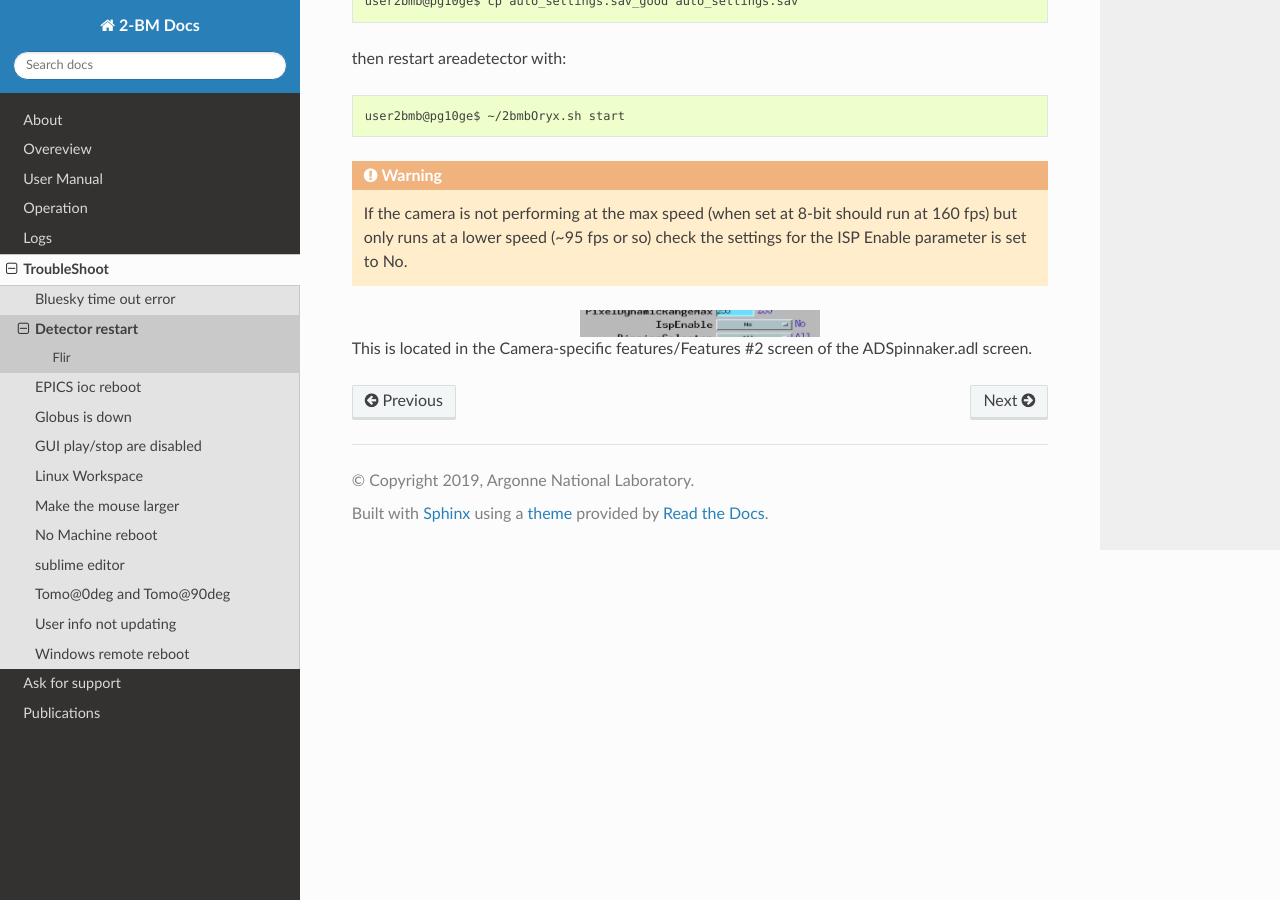
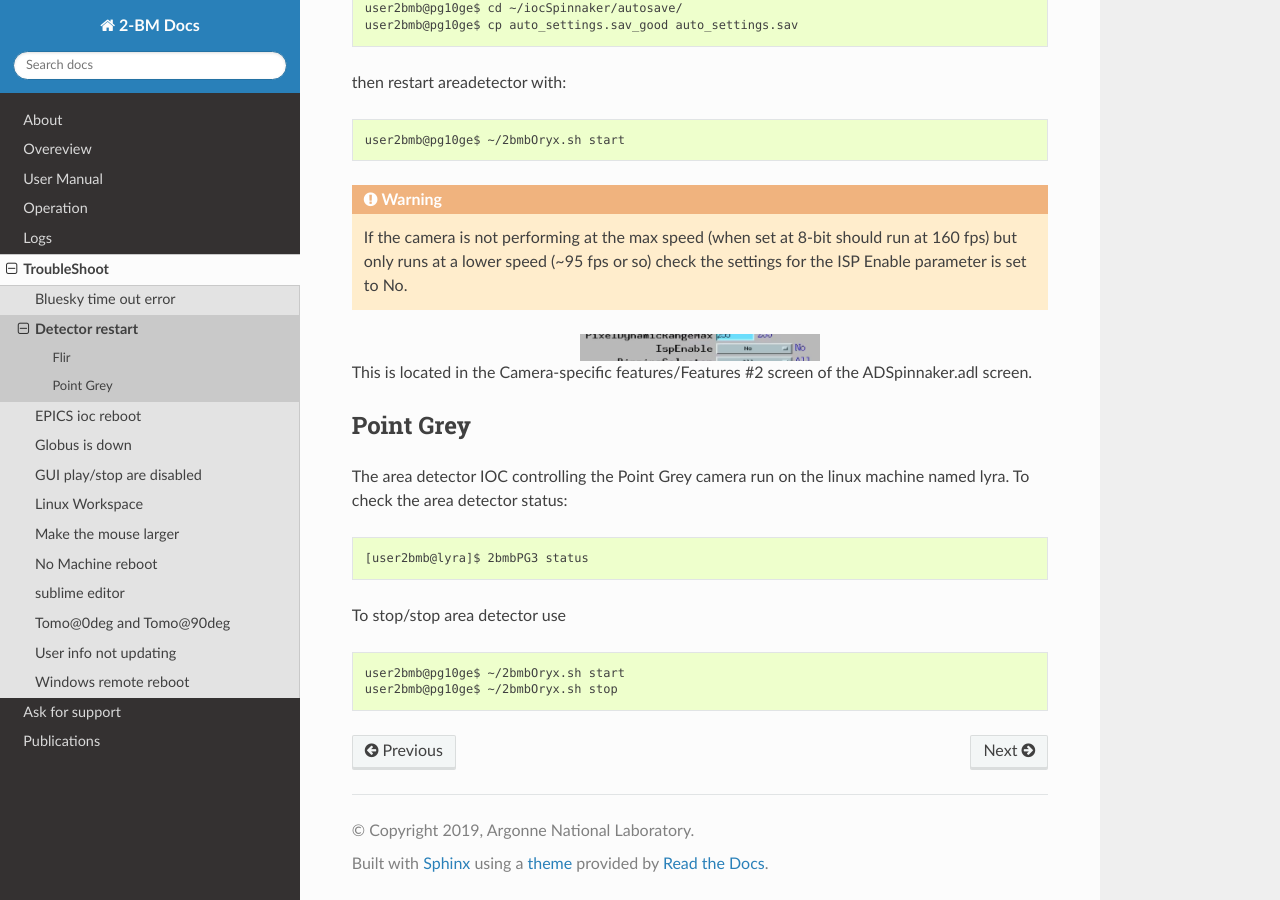
Before and after one commit to xray-imaging/2bm-docs, a Sphinx documentation site: the page built from docs/source/troubleshoot/item_0002.rst, in a window 1280 px wide and 900 px high, scrolled down 912 px. Built offline with Sphinx 7.4.7 and the Read the Docs theme 2.0.0, drawn with Linux system fonts in a browser that asks for light colours; the version number could not be read and is left out; grey boxes are pictures that could not be loaded.

Commit message:
added troubleshoot for point grey on lyra

```diff
--- a/docs/source/troubleshoot/item_0002.rst
+++ b/docs/source/troubleshoot/item_0002.rst
@@ -46,3 +46,15 @@
    :alt: tomo_user
 
 This is located in the Camera-specific features/Features #2 screen of the ADSpinnaker.adl screen.
+
+Point Grey
+----------
+
+The area detector IOC controlling the Point Grey camera run on the linux machine named lyra. To check the area detector status::
+
+    [user2bmb@lyra]$ 2bmbPG3 status
+
+To stop/stop area detector use ::
+
+    user2bmb@pg10ge$ ~/2bmbOryx.sh start
+    user2bmb@pg10ge$ ~/2bmbOryx.sh stop
```
